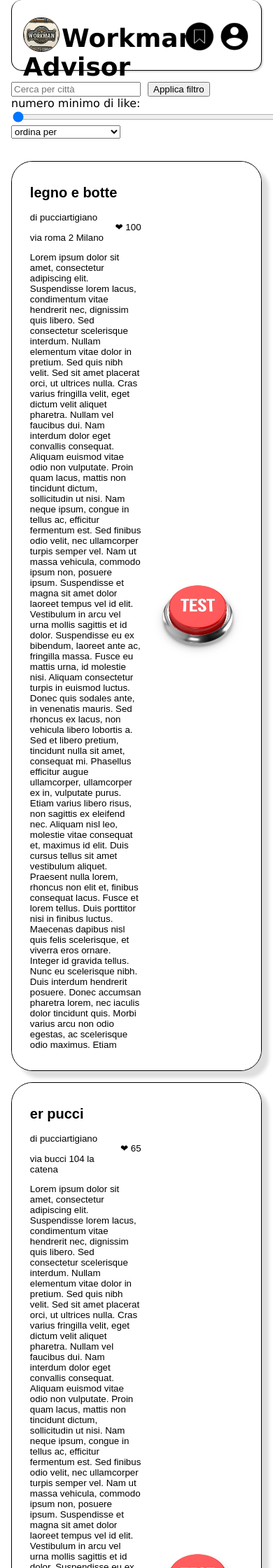
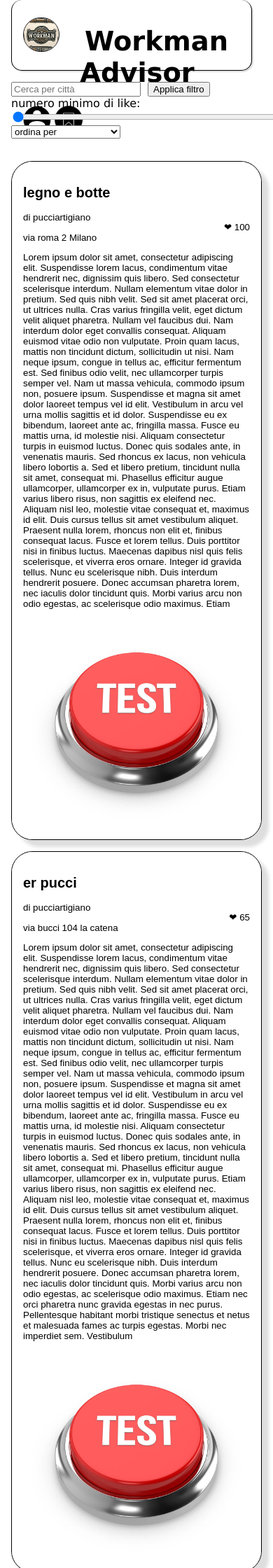
Before and after one commit to Samu221/progettoGPO, a PHP site: page /progettoGPO/home.php in a window 390 px wide; the page is wider, and only the part inside the window is pictured. Shown: the top 2240 px of that part at 70% size. Run offline with PHP 8.4, Linux system fonts and the light colour scheme; data comes from the database, SQL or seed files in the repository.

Commit message:
Add files via upload

```diff
--- a/stili/stile_home.css
+++ b/stili/stile_home.css
@@ -1,16 +1,17 @@
 body {
-    font-family: 'Verdana', sans-serif;
-    margin: 0;
-    padding-left: 1rem;
-    padding-right: 1rem;
     display: flex;
     flex-direction: column;
+    align-items: center;
+    padding: 0 1rem;
+    margin: 0;
+    font-family: 'Verdana', sans-serif;
 }
 
 .page-container {
     display: flex;
     flex-direction: column;
     min-height: 100vh;
+    width: 100%;
 }
 
 .main-content {
@@ -56,7 +57,7 @@
     max-width: 100%;
     max-height: 300px;
 }
-/* header */
+
 .account-link {
     position: absolute;
     top: 32px; /* Posizione iniziale dall'alto */
@@ -73,17 +74,16 @@
     height: 36px; /* Altezza automatica */
 }
 
-header{
-    height: 100px;
-    width: 100%-1rem;
+header {
+    height: 100px; /* Ripristinata l'altezza dell'header */
+    width: calc(100% - 2rem); /* Corretto il calcolo della larghezza */
     background-color: #ffffff;
     border: 1px solid black;
     border-top: transparent;
     border-radius: 15px;
     box-shadow: 2px 2px 1px #dedede;
-    padding-left:1rem;
+    padding-left: 1rem;
     margin-bottom: 1rem;
-
 }
 
 .h1{
@@ -147,3 +147,38 @@
 .footer p {
     margin: 10px 0 0;
 }
+
+@media (max-width: 600px) {
+    header {
+        justify-content: center;
+    }
+
+    .header-content {
+        flex-direction: column;
+        align-items: center;
+    }
+
+    .h1 {
+        font-size: 1.2rem;
+        text-align: center;
+    }
+
+    .account-link, .salvati-link {
+        position: static;
+        margin-top: 1rem;
+    }
+
+    form.filtro {
+        flex-direction: column;
+        gap: 0.5rem;
+    }
+
+    .wrapper {
+        flex-direction: column;
+    }
+
+    .informazioni, .immagine {
+        flex-basis: auto;
+        margin-right: 0;
+    }
+}
```
